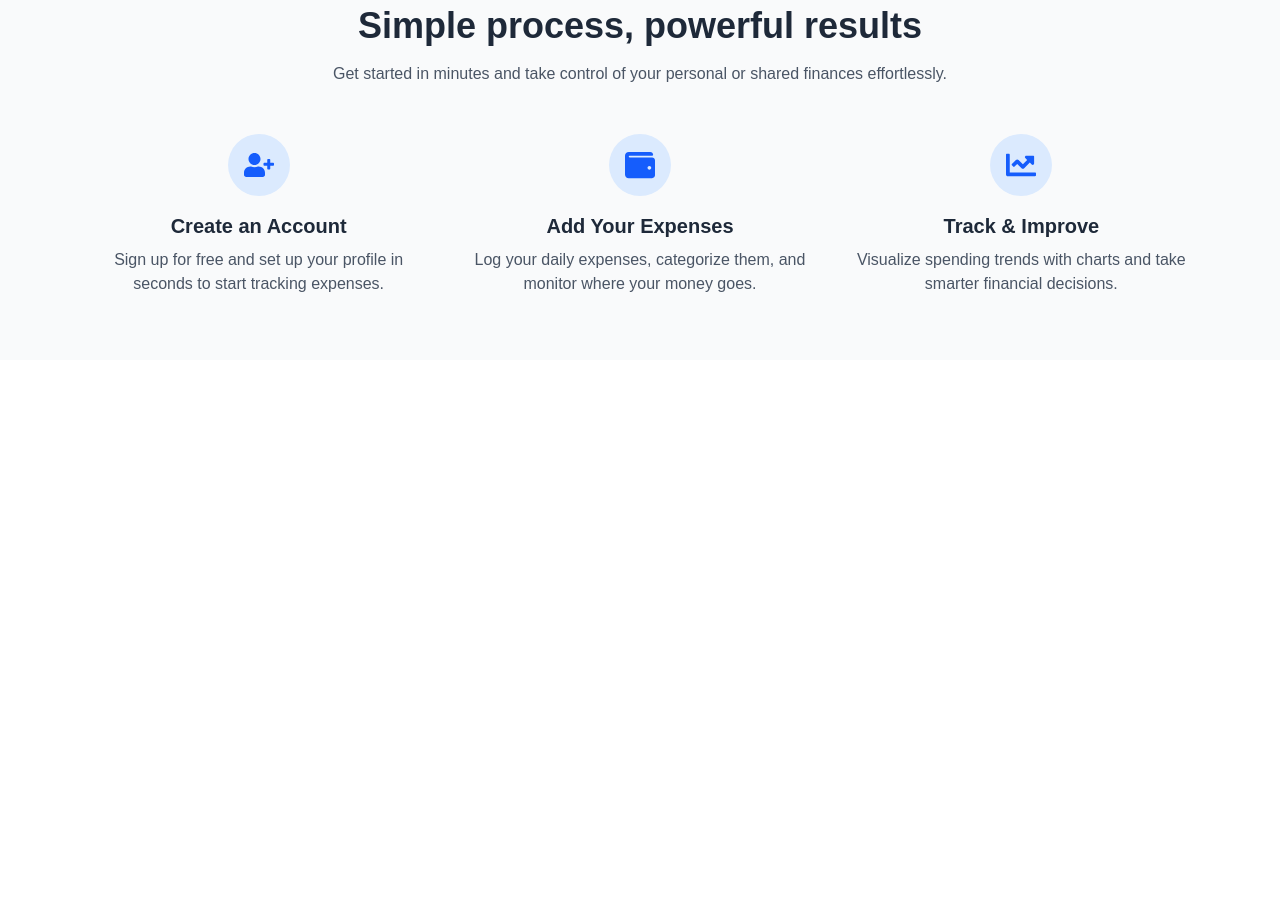
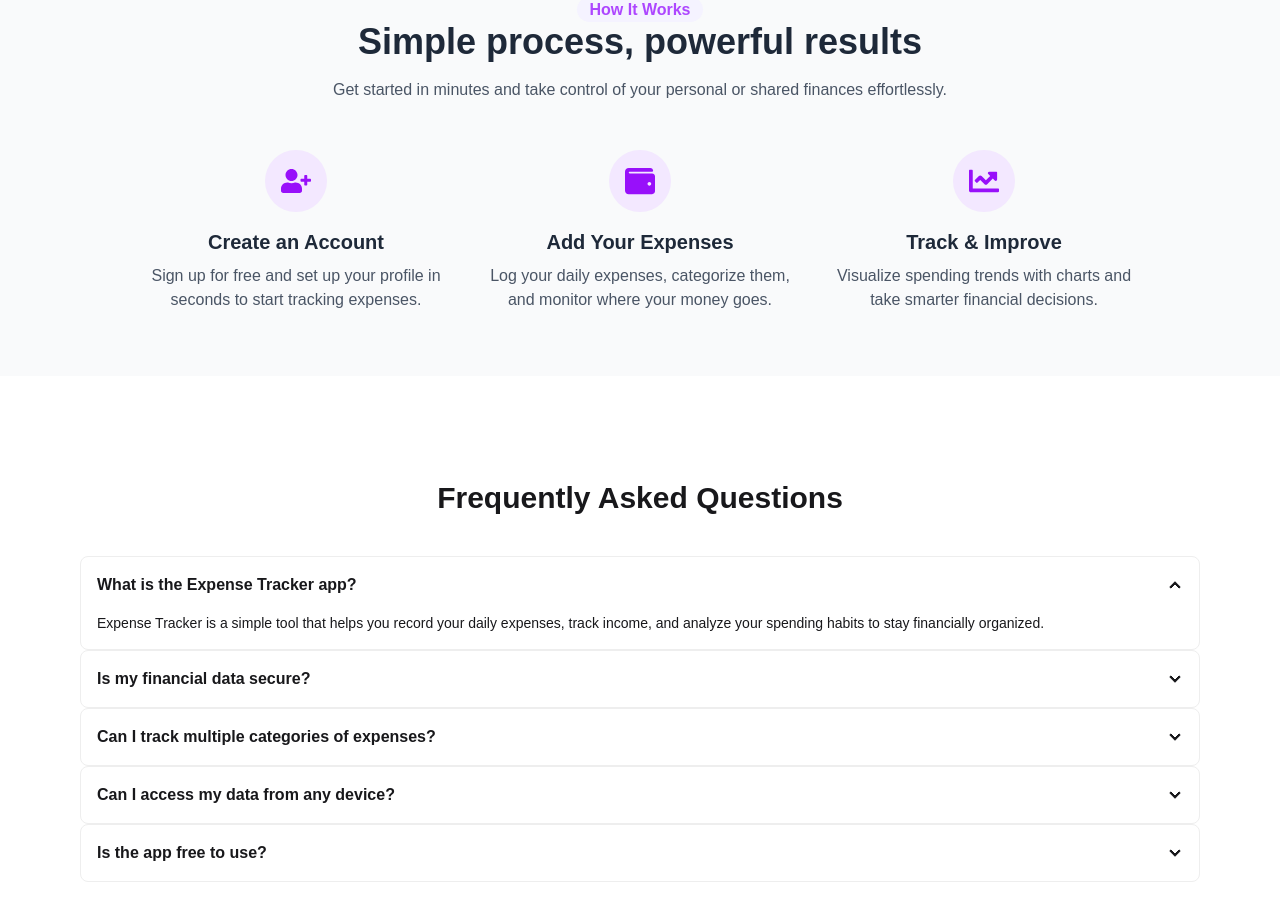
Before and after one commit to atikur-2003/expense-tracker-client, a React (Vite) app: page / in a window 1280 px wide. Shown: the part 1000-1920 px from the top of the page. Before the commit the page ends 1360 px from the top, so only its background shows below. Built offline with nearby package versions, Linux system fonts and the light colour scheme.

Commit message:
successfully added how it works section to home page

```diff
--- /dev/null
+++ b/src/components/FAQSection.jsx
@@ -0,0 +1,58 @@
+import React from "react";
+
+const FAQSection = () => {
+  return (
+    <div className="px-4 bg-white md:px-10 lg:px-20 py-16">
+        <div className="text-center my-10">
+            <h1 className="text-3xl font-bold">Frequently Asked Questions</h1>
+        </div>
+      <div className="collapse collapse-arrow bg-base-100 border border-base-300">
+        <input type="radio" name="my-accordion-2" defaultChecked />
+        <div className="collapse-title font-semibold">
+          What is the Expense Tracker app?
+        </div>
+        <div className="collapse-content text-sm">
+           Expense Tracker is a simple tool that helps you record your daily expenses, track income, and analyze your spending habits to stay financially organized.
+        </div>
+      </div>
+      <div className="collapse collapse-arrow bg-base-100 border border-base-300">
+        <input type="radio" name="my-accordion-2" />
+        <div className="collapse-title font-semibold">
+          Is my financial data secure?
+        </div>
+        <div className="collapse-content text-sm">
+          Yes, your data is completely secure. All sensitive information is stored safely, and authentication is handled using modern security standards like JWT.
+        </div>
+      </div>
+      <div className="collapse collapse-arrow bg-base-100 border border-base-300">
+        <input type="radio" name="my-accordion-2" />
+        <div className="collapse-title font-semibold">
+          Can I track multiple categories of expenses?
+        </div>
+        <div className="collapse-content text-sm">
+          Absolutely! You can organize your expenses into different categories such as food, travel, shopping, bills, and more to get better insights.
+        </div>
+      </div>
+      <div className="collapse collapse-arrow bg-base-100 border border-base-300">
+        <input type="radio" name="my-accordion-2" />
+        <div className="collapse-title font-semibold">
+          Can I access my data from any device?
+        </div>
+        <div className="collapse-content text-sm">
+          Yes, your data is synced securely in the cloud. You can log in from any device to view or manage your expenses in real time.
+        </div>
+      </div>
+      <div className="collapse collapse-arrow bg-base-100 border border-base-300">
+        <input type="radio" name="my-accordion-2" />
+        <div className="collapse-title font-semibold">
+          Is the app free to use?
+        </div>
+        <div className="collapse-content text-sm">
+          Yes! The basic version of the Expense Tracker is free to use. We plan to introduce premium features like analytics and budget planning soon.
+        </div>
+      </div>
+    </div>
+  );
+};
+
+export default FAQSection;
--- a/src/components/FeatureSection.jsx
+++ b/src/components/FeatureSection.jsx
@@ -3,9 +3,9 @@ import { FaUsers, FaWallet, FaChartPie } from "react-icons/fa";
 const FeaturesSection = () => {
   return (
     <section className="py-16 bg-white text-gray-800">
-      <div className="max-w-6xl mx-auto px-6 text-center">
+      <div className="max-w-6xl mx-auto px-6 md:px-10 lg:px-20 text-center">
         {/* Small label */}
-        <span className="text-lg bg-violet-50 px-3 py-1 rounded-full font-medium text-purple-500 mb-4">Our Features</span>
+        <span className="text-base bg-violet-50 px-3 py-1 rounded-full font-semibold text-purple-500 mb-4">Our Features</span>
 
         {/* Heading */}
         <h2 className="text-2xl lg:text-3xl font-bold mb-4">
--- a/src/components/HowItWorksSection.jsx
+++ b/src/components/HowItWorksSection.jsx
@@ -3,9 +3,9 @@ import { FaUserPlus, FaWallet, FaChartLine } from "react-icons/fa";
 const HowItWorksSection = () => {
   return (
     <section className="py-16 bg-gray-50 text-gray-800">
-      <div className="max-w-6xl mx-auto px-6 text-center">
+      <div className="max-w-6xl mx-auto px-6 md:px-10 lg:px-20 text-center">
         {/* Small label */}
-        <p className="text-sm font-medium text-blue-600 mb-2">How It Works</p>
+        <span className="text-base font-semibold bg-violet-50 px-3 py-1 rounded-full text-purple-500 mb-4">How It Works</span>
 
         {/* Heading */}
         <h2 className="text-3xl sm:text-4xl font-bold mb-4">
@@ -21,8 +21,8 @@ const HowItWorksSection = () => {
         <div className="grid grid-cols-1 sm:grid-cols-2 lg:grid-cols-3 gap-10">
           {/* Step 1 */}
           <div className="flex flex-col items-center text-center">
-            <div className="p-4 bg-blue-100 rounded-full mb-4">
-              <FaUserPlus className="text-3xl text-blue-600" />
+            <div className="p-4 bg-purple-100 rounded-full mb-4">
+              <FaUserPlus className="text-3xl text-purple-600" />
             </div>
             <h3 className="text-xl font-semibold mb-2">Create an Account</h3>
             <p className="text-gray-600">
@@ -32,8 +32,8 @@ const HowItWorksSection = () => {
 
           {/* Step 2 */}
           <div className="flex flex-col items-center text-center">
-            <div className="p-4 bg-blue-100 rounded-full mb-4">
-              <FaWallet className="text-3xl text-blue-600" />
+            <div className="p-4 bg-purple-100 rounded-full mb-4">
+              <FaWallet className="text-3xl text-purple-600" />
             </div>
             <h3 className="text-xl font-semibold mb-2">Add Your Expenses</h3>
             <p className="text-gray-600">
@@ -43,8 +43,8 @@ const HowItWorksSection = () => {
 
           {/* Step 3 */}
           <div className="flex flex-col items-center text-center">
-            <div className="p-4 bg-blue-100 rounded-full mb-4">
-              <FaChartLine className="text-3xl text-blue-600" />
+            <div className="p-4 bg-purple-100 rounded-full mb-4">
+              <FaChartLine className="text-3xl text-purple-600" />
             </div>
             <h3 className="text-xl font-semibold mb-2">Track & Improve</h3>
             <p className="text-gray-600">
--- a/src/pages/Home.jsx
+++ b/src/pages/Home.jsx
@@ -2,6 +2,7 @@ import React from "react";
 import HeroSection from "../components/HeroSection";
 import FeaturesSection from "../components/FeatureSection";
 import HowItWorksSection from "../components/HowItWorksSection";
+import FAQSection from "../components/FAQSection";
 
 const Home = () => {
   return (
@@ -9,6 +10,7 @@ const Home = () => {
       <HeroSection />
       <FeaturesSection />
       <HowItWorksSection />
+      <FAQSection />
     </div>
   );
 };
```
Also changed, not shown: src/components/Footer.jsx (added).
